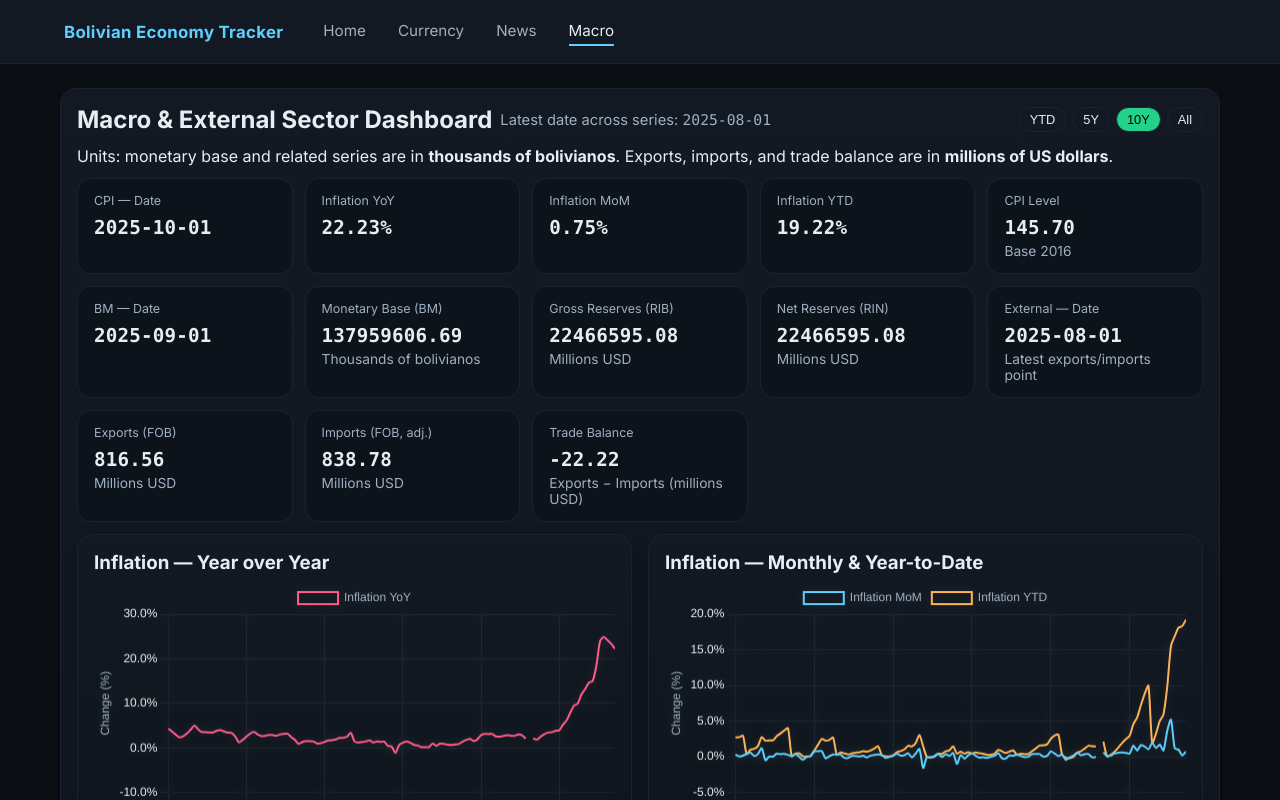
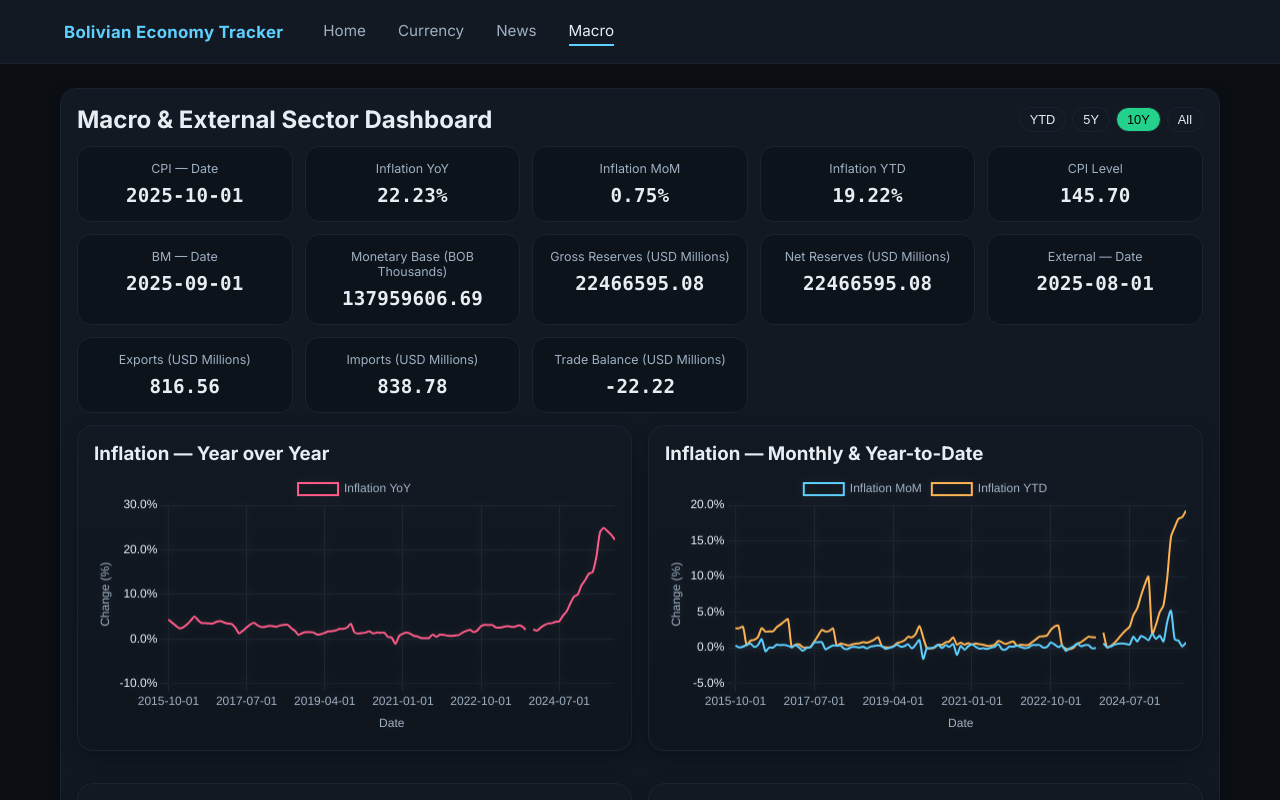
Before and after one commit to nicoortuno/bolivian-economy-tracker, a React (Vite) app in the folder app/ui/: page / in a window 1280 px wide. Both pictures are taken after a click on the button "Macro". Built offline with nearby package versions, Linux system fonts and the light colour scheme.

Commit message:
cleaned up kpi

```diff
--- a/app/ui/src/pages/Home.jsx
+++ b/app/ui/src/pages/Home.jsx
@@ -358,10 +358,7 @@ export default function Home() {
   return (
     <div className="card">
       <div className="help-row" style={{ alignItems:'center', gap: 8 }}>
-        <h2 style={{ margin: 0 }}>Bolivian Economy Tracker — Overview</h2>
-        <button className="pill" onClick={loadNews} disabled={loadingNews}>
-          {loadingNews ? 'Refreshing…' : 'Refresh News'}
-        </button>
+        <h2 style={{ margin: 0 }}>Bolivian Economy Tracker</h2>
       </div>
 
       {lastMacroDate !== '—' && (
@@ -378,29 +375,24 @@ export default function Home() {
       {(latestCPI || latestBM || latestExp || latestImp) && (
         <div className="card" style={{ marginTop: 8 }}>
           <div className="help-row" style={{ marginBottom: 12 }}>
-            <h3 style={{ margin: 0 }}>Macro Snapshot</h3>
-            <span className="tip">Key indicators from CPI, reserves, and trade.</span>
+            <h3 style={{ margin: 0 }}>Key Macro Indicators</h3>
           </div>
           <div className="grid">
             <div className="kpi">
               <div className="label">Inflation YoY</div>
               <div className="value mono">{pct(latestInfYoY, 2)}</div>
-              <div className="sub">Latest CPI release</div>
             </div>
             <div className="kpi">
               <div className="label">Inflation MoM</div>
               <div className="value mono">{pct(latestInfMoM, 2)}</div>
-              <div className="sub">Month-on-month</div>
             </div>
             <div className="kpi">
-              <div className="label">Net Reserves (RIN)</div>
+              <div className="label">Net Reserves (BOB Thousands)</div>
               <div className="value mono">{fmt(latestRIN, 2)}</div>
-              <div className="sub">Millions USD</div>
             </div>
             <div className="kpi">
-              <div className="label">Trade Balance</div>
+              <div className="label">Trade Balance (USD Millions)</div>
               <div className="value mono">{fmt(latestTradeBalance, 2)}</div>
-              <div className="sub">Exports − Imports (millions USD)</div>
             </div>
           </div>
         </div>
@@ -420,7 +412,7 @@ export default function Home() {
           <>
             <div className="grid" style={{ marginBottom: 12 }}>
               <div className="kpi">
-                <div className="label">Mid (Bid/Ask average)</div>
+                <div className="label">Bid/Ask average</div>
                 <div className="value mono">{fmt(computedLatestMid, 4)}</div>
               </div>
 
@@ -432,12 +424,12 @@ export default function Home() {
               </div>
 
               <div className="kpi">
-                <div className="label">Spread % (best)</div>
+                <div className="label">Spread %</div>
                 <div className="value mono">{pct(latest.spread_pct, 3)}</div>
               </div>
 
               <div className="kpi">
-                <div className="label">Δ Mid (last step)</div>
+                <div className="label">Δ Mid</div>
                 <div className="value mono">
                   {fmt(dAbs, 4)} ({pct(dPct, 2)})
                 </div>
--- a/app/ui/src/pages/Macro.jsx
+++ b/app/ui/src/pages/Macro.jsx
@@ -462,9 +462,6 @@ export default function Macro() {
     <div className="card">
       <div className="help-row" style={{alignItems:'center', gap:8, flexWrap:'wrap'}}>
         <h2 style={{margin:0}}>Macro & External Sector Dashboard</h2>
-        <span className="tip">
-          Latest date across series: <span className="mono">{lastDate}</span>
-        </span>
 
         <div style={{marginLeft:'auto', display:'flex', gap:6, flexWrap:'wrap'}}>
           {rangeOptions.map(r => (
@@ -488,11 +485,6 @@ export default function Macro() {
           ))}
         </div>
       </div>
-
-      <p className="tip" style={{marginTop:8, marginBottom:12}}>
-        Units: monetary base and related series are in <strong>thousands of bolivianos</strong>.
-        Exports, imports, and trade balance are in <strong>millions of US dollars</strong>.
-      </p>
 
       {errCpi && <p style={{color:'var(--accent-4)'}}>CPI error: {errCpi}</p>}
       {errBm  && <p style={{color:'var(--accent-4)'}}>BM error: {errBm}</p>}
@@ -530,10 +522,6 @@ export default function Macro() {
               <div className="kpi">
                 <div className="label">CPI Level</div>
                 <div className="value mono">{fmt(latestIPC, 2)}</div>
-                <div className="sub">
-                  {asNum(latestCPI.ipc_base2016)!=null ? 'Base 2016' :
-                   (asNum(latestCPI.ipc_base2007)!=null ? 'Base 2007' : '')}
-                </div>
               </div>
             </>
           )}
@@ -545,25 +533,22 @@ export default function Macro() {
                 <div className="value mono">{latestBM.date}</div>
               </div>
               <div className="kpi">
-                <div className="label">Monetary Base (BM)</div>
+                <div className="label">Monetary Base (BOB Thousands)</div>
                 <div className="value mono">
                   {fmt(pick(latestBM, ['BASE MONETARIA BM','Base Monetaria','BM']))}
                 </div>
-                <div className="sub">Thousands of bolivianos</div>
               </div>
               <div className="kpi">
-                <div className="label">Gross Reserves (RIB)</div>
+                <div className="label">Gross Reserves (USD Millions)</div>
                 <div className="value mono">
                   {fmt(pick(latestBM, ['Reservas Internacionales Brutas RIB','RIB','Reservas Internacionales Brutas (RIB)']))}
                 </div>
-                <div className="sub">Millions USD</div>
               </div>
               <div className="kpi">
-                <div className="label">Net Reserves (RIN)</div>
+                <div className="label">Net Reserves (USD Millions)</div>
                 <div className="value mono">
                   {fmt(pick(latestBM, ['Reservas Internacionales Netas RIN = RIB - OECP','RIN','Reservas Internacionales Netas (RIN)']))}
                 </div>
-                <div className="sub">Millions USD</div>
               </div>
             </>
           )}
@@ -573,24 +558,20 @@ export default function Macro() {
               <div className="kpi">
                 <div className="label">External — Date</div>
                 <div className="value mono">{latestExp.date}</div>
-                <div className="sub">Latest exports/imports point</div>
               </div>
               <div className="kpi">
-                <div className="label">Exports (FOB)</div>
+                <div className="label">Exports (USD Millions)</div>
                 <div className="value mono">{fmt(latestExportsFOB, 2)}</div>
-                <div className="sub">Millions USD</div>
               </div>
               {latestImp && (
                 <>
                   <div className="kpi">
-                    <div className="label">Imports (FOB, adj.)</div>
+                    <div className="label">Imports (USD Millions)</div>
                     <div className="value mono">{fmt(latestImportsFOBAdj, 2)}</div>
-                    <div className="sub">Millions USD</div>
                   </div>
                   <div className="kpi">
-                    <div className="label">Trade Balance</div>
+                    <div className="label">Trade Balance (USD Millions)</div>
                     <div className="value mono">{fmt(latestTradeBalance, 2)}</div>
-                    <div className="sub">Exports − Imports (millions USD)</div>
                   </div>
                 </>
               )}
--- a/app/ui/src/styles.css
+++ b/app/ui/src/styles.css
@@ -119,16 +119,19 @@ canvas {
 
 .kpi {
   background: #0d131a;
+  text-align: left;
   border: 1px solid var(--border);
   border-radius: 14px;
   padding: 14px 16px;
 }
 .kpi .label {
   font-size: 0.78rem;
+  text-align: center;
   color: var(--muted);
   margin-bottom: 8px;
 }
 .kpi .value {
+  text-align: center;
   font-size: 1.2rem;
   font-weight: 600;
   letter-spacing: 0.2px;
@@ -408,9 +411,3 @@ canvas {
     display: flex;
   }
 }
-
-@media (max-width: 768px) {
-  .topbar {
-    display: none !important;
-  }
-}
```
